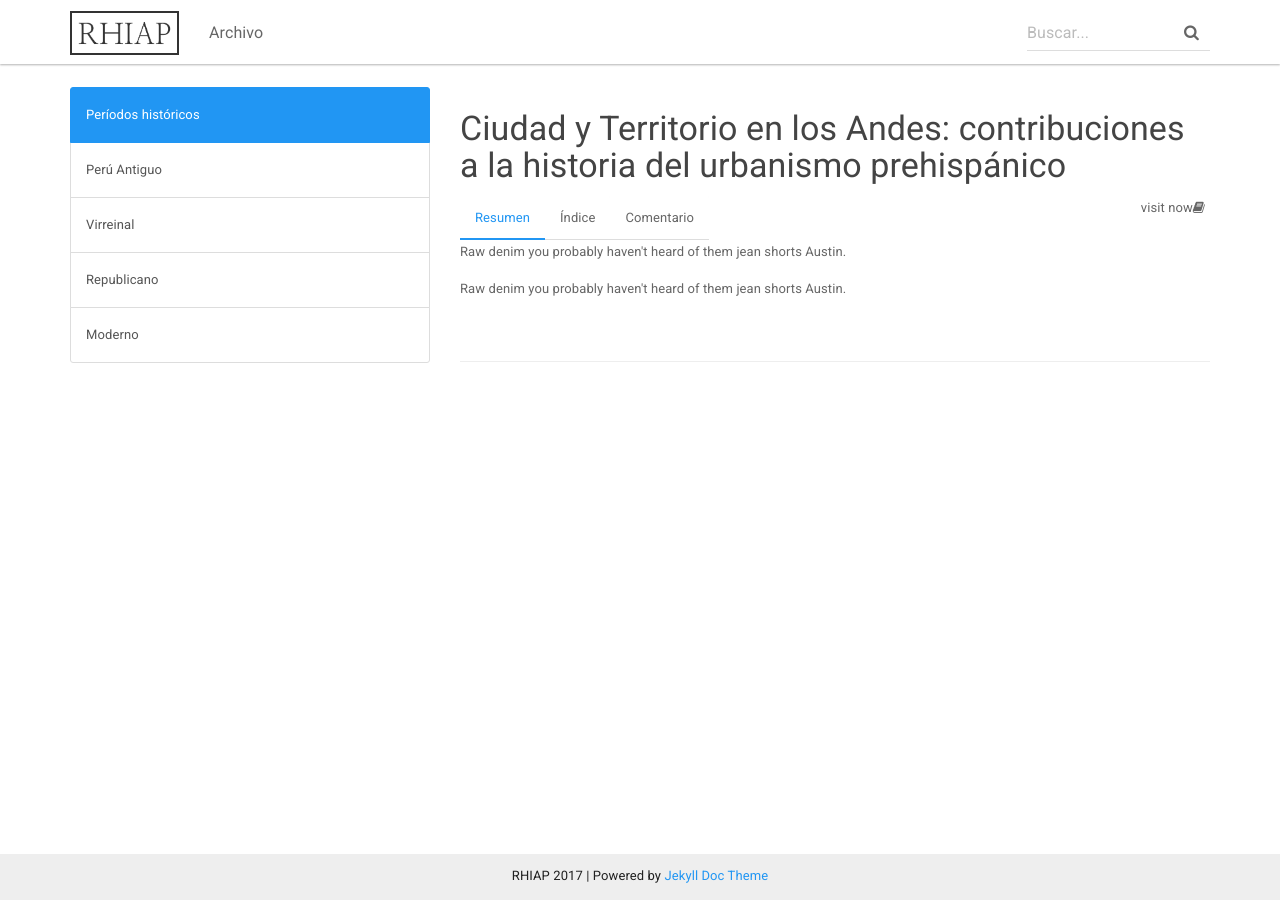
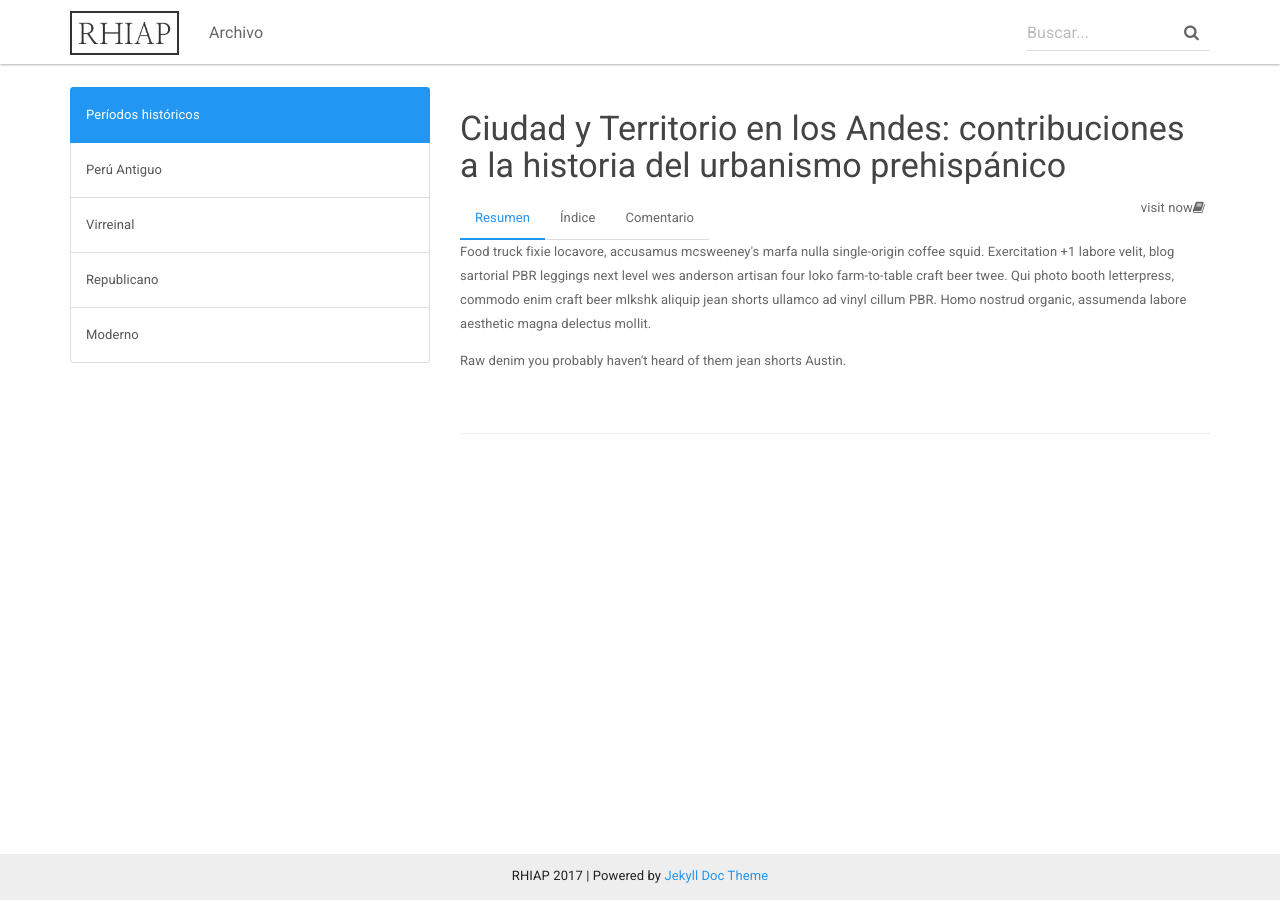
Before and after one commit to RHIAP/RHIAP.github.io, a Jekyll site: the page built from _archivo/peru_antiguo/ciudad_y_territorio_canziani.md, in a window 1280 px wide. Built offline with Jekyll 4.4.1, drawn with Linux system fonts in a browser that asks for light colours; nearby versions of some CDN libraries.

Commit message:
Update ciudad_y_territorio_canziani.md
j

```diff
--- a/_archivo/peru_antiguo/ciudad_y_territorio_canziani.md
+++ b/_archivo/peru_antiguo/ciudad_y_territorio_canziani.md
@@ -4,7 +4,7 @@ permalink: /archivo/ciudad_y_territorio_canziani/
 ---
 
 <ul class="list-inline pull-right">
-  <li><span>visit now</span><i class="fa fa-book"></i></li>
+  <li><span>visit now</span><i class="fa fa-book" aria-hidden="true"></i></li>
 </ul>
 
 <ul class="nav nav-tabs">
@@ -14,7 +14,7 @@ permalink: /archivo/ciudad_y_territorio_canziani/
 </ul>
 <div id="myTabContent" class="tab-content">
   <div class="tab-pane fade active in" id="resumen">
-    <p>Raw denim you probably haven't heard of them jean shorts Austin.</p>
+    <p>Food truck fixie locavore, accusamus mcsweeney's marfa nulla single-origin coffee squid. Exercitation +1 labore velit, blog sartorial PBR leggings next level wes anderson artisan four loko farm-to-table craft beer twee. Qui photo booth letterpress, commodo enim craft beer mlkshk aliquip jean shorts ullamco ad vinyl cillum PBR. Homo nostrud organic, assumenda labore aesthetic magna delectus mollit.</p>
   </div>
   <div class="tab-pane fade" id="indice">
     <p>Food truck fixie locavore, accusamus mcsweeney's marfa nulla single-origin coffee squid. Exercitation +1 labore velit, blog sartorial PBR leggings next level wes anderson artisan four loko farm-to-table craft beer twee. Qui photo booth letterpress, commodo enim craft beer mlkshk aliquip jean shorts ullamco ad vinyl cillum PBR. Homo nostrud organic, assumenda labore aesthetic magna delectus mollit.</p>
```
